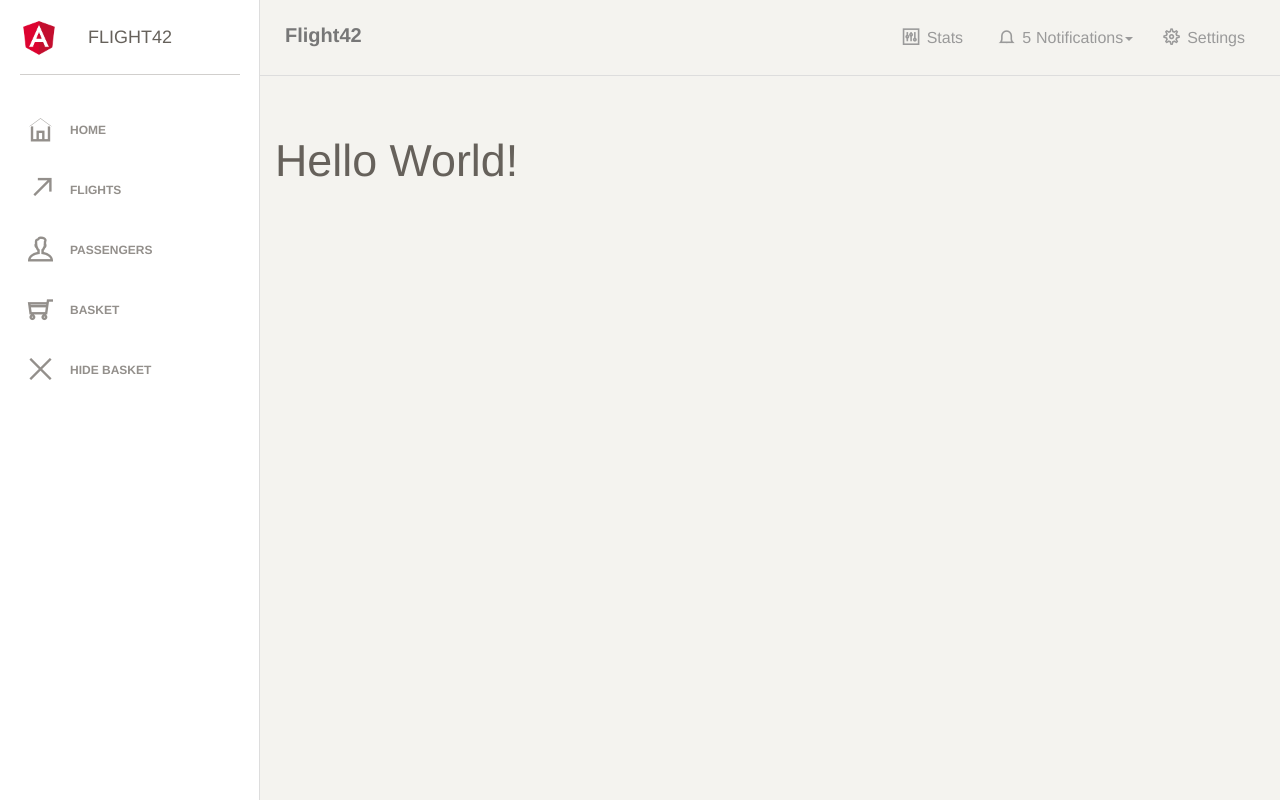
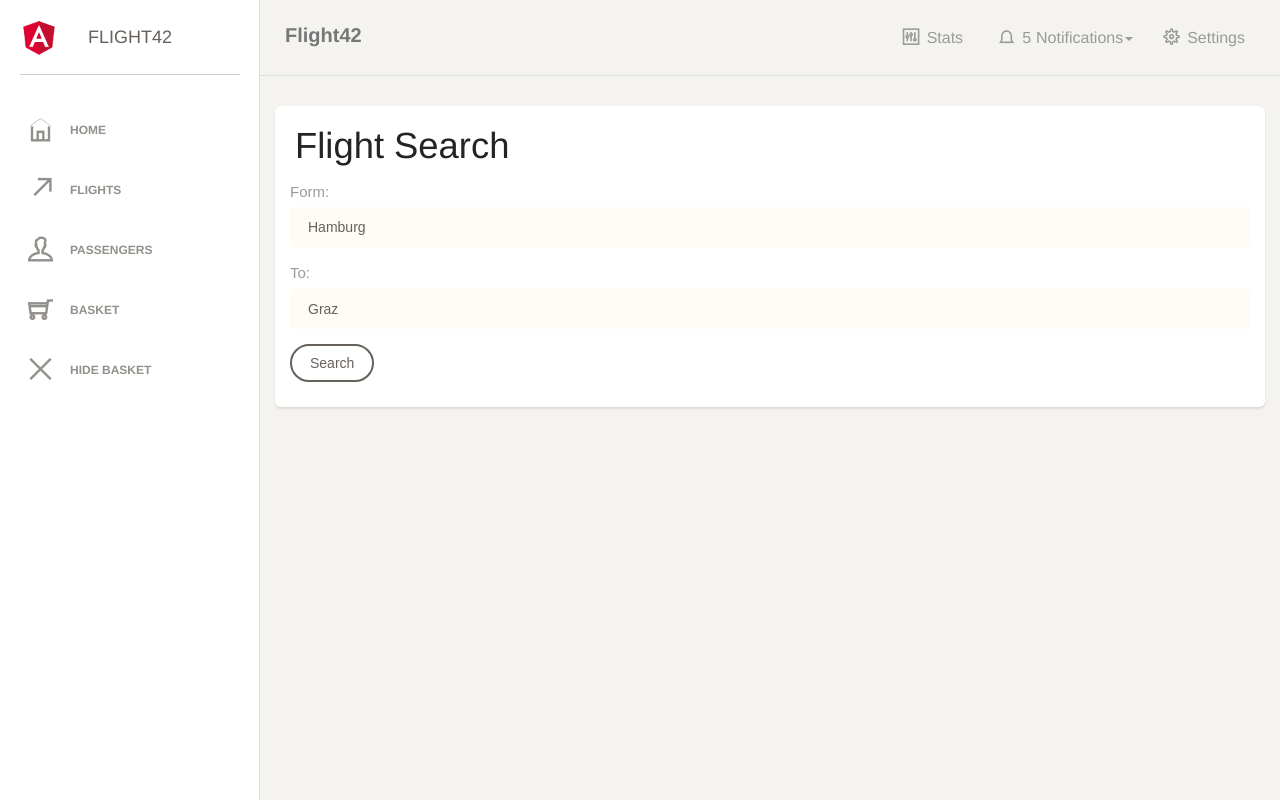
Before and after one commit to mikezks/20211122, an Angular app: page / in a window 1280 px wide. Built offline with nearby package versions, Linux system fonts and the light colour scheme; a web font is replaced by a local one.

Commit message:
First Component

```diff
--- a/src/app/app.component.html
+++ b/src/app/app.component.html
@@ -9,7 +9,10 @@
 
       <div class="content">
 
-          <h1>{{title}}</h1>
+          <!-- <h1>{{ title }}</h1>
+          <button class="btn btn-default" (click)="changeTitle()">Change Title</button> -->
+
+          <app-flight-search></app-flight-search>
 
       </div>
   </div>
--- a/src/app/app.component.ts
+++ b/src/app/app.component.ts
@@ -1,4 +1,5 @@
 import { Component, OnInit } from '@angular/core';
+import { Flight } from './entities/flight';
 
 @Component({
   selector: 'flight-app',
@@ -7,4 +8,9 @@ import { Component, OnInit } from '@angular/core';
 })
 export class AppComponent  {
   title = 'Hello World!';
+  flight: Flight | undefined;
+
+  changeTitle(): void {
+    this.title = 'Hi Angular! :D';
+  }
 }
--- a/src/app/app.module.ts
+++ b/src/app/app.module.ts
@@ -5,13 +5,15 @@ import { FormsModule } from '@angular/forms';
 import { AppComponent } from './app.component';
 import { NavbarComponent } from './navbar/navbar.component';
 import { SidebarComponent } from './sidebar/sidebar.component';
+import { FlightSearchComponent } from './flight-search/flight-search.component';
 
 
 @NgModule({
   declarations: [
     AppComponent,
     SidebarComponent,
-    NavbarComponent
+    NavbarComponent,
+    FlightSearchComponent
   ],
   imports: [
     BrowserModule,
--- /dev/null
+++ b/src/app/entities/flight.ts
@@ -0,0 +1,7 @@
+export interface Flight {
+  id: number;
+  from: string;
+  to: string;
+  date: string; // ISO Data string
+  delayed: boolean;
+}
--- /dev/null
+++ b/src/app/flight-search/flight-search.component.html
@@ -0,0 +1,50 @@
+<div class="card">
+  <div class="header">
+    <h2 class="title">Flight Search</h2>
+  </div>
+  <div class="content">
+    <form>
+      <div class="form-group">
+        <label>Form:</label>
+        <input [(ngModel)]="from" name="from" class="form-control" />
+      </div>
+      <div class="form-group">
+        <label>To:</label>
+        <input [(ngModel)]="to" name="to" class="form-control" />
+      </div>
+
+      <div class="form-group">
+        <button class="btn btn-default" (click)="search()">Search</button>
+      </div>
+    </form>
+  </div>
+</div>
+
+<div class="card" *ngIf="flights.length">
+  <table class="table table-condensed">
+    <thead>
+      <tr>
+        <th>Id</th>
+        <th>From</th>
+        <th>To</th>
+        <th>Date</th>
+        <th></th>
+      </tr>
+    </thead>
+    <tbody>
+      <tr
+        *ngFor="let flight of flights"
+        [class.active]="selectedFlight === flight">
+        <td>{{ flight.id }}</td>
+        <td>{{ flight.from }}</td>
+        <td>{{ flight.to }}</td>
+        <td>{{ flight.date | date:'dd.MM.yyyy HH:mm' }}</td>
+        <td>
+          <a
+            (click)="select(flight)"
+            style="cursor: pointer;">{{ selectedFlight === flight ? 'Remove' : 'Select' }}</a>
+        </td>
+      </tr>
+    </tbody>
+  </table>
+</div>
--- /dev/null
+++ b/src/app/flight-search/flight-search.component.ts
@@ -0,0 +1,41 @@
+import { HttpClient, HttpHeaders, HttpParams } from '@angular/common/http';
+import { Component, OnInit } from '@angular/core';
+import { Flight } from '../entities/flight';
+
+@Component({
+  selector: 'app-flight-search',
+  templateUrl: './flight-search.component.html',
+  styleUrls: ['./flight-search.component.css']
+})
+export class FlightSearchComponent implements OnInit {
+  from: string = 'Hamburg';
+  to: string = 'Graz';
+  flights: Flight[] = [];
+  selectedFlight: Flight | undefined;
+
+  constructor(private http: HttpClient) { }
+
+  ngOnInit(): void {
+  }
+
+  search(): void {
+    const url = 'http://www.angular.at/api/flight';
+
+    const params = new HttpParams()
+      .set('from', this.from)
+      .set('to', this.to);
+
+    const headers = new HttpHeaders()
+      .set('accept', 'application/json');
+
+    this.http.get<Flight[]>(url, { params, headers })
+      .subscribe({
+        next: flights => this.flights = flights,
+        error: err => console.error('Flights loading error', err)
+      });
+  }
+
+  select(flight: Flight): void {
+    this.selectedFlight = (flight === this.selectedFlight ? undefined : flight);
+  }
+}
```
Also changed, not shown: src/app/flight-search/flight-search.component.css (added), 1 other file (tests, documents, lock files or other folders).
